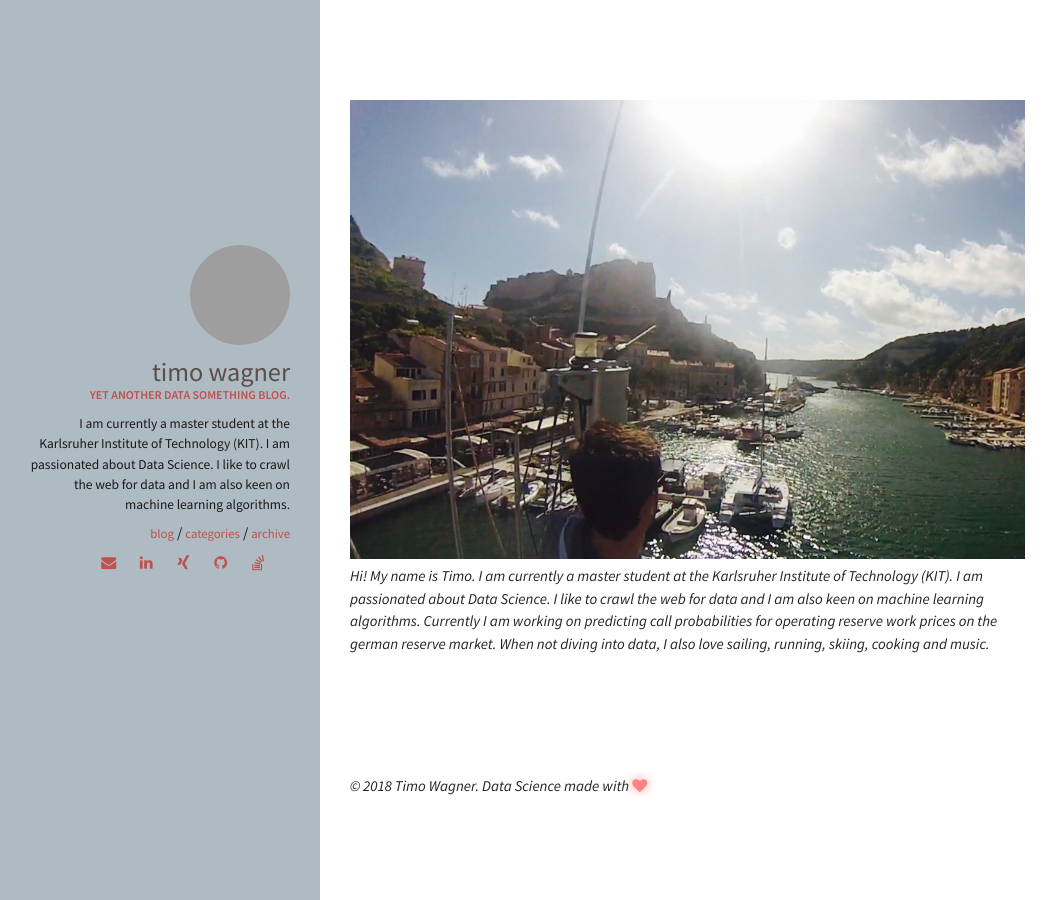
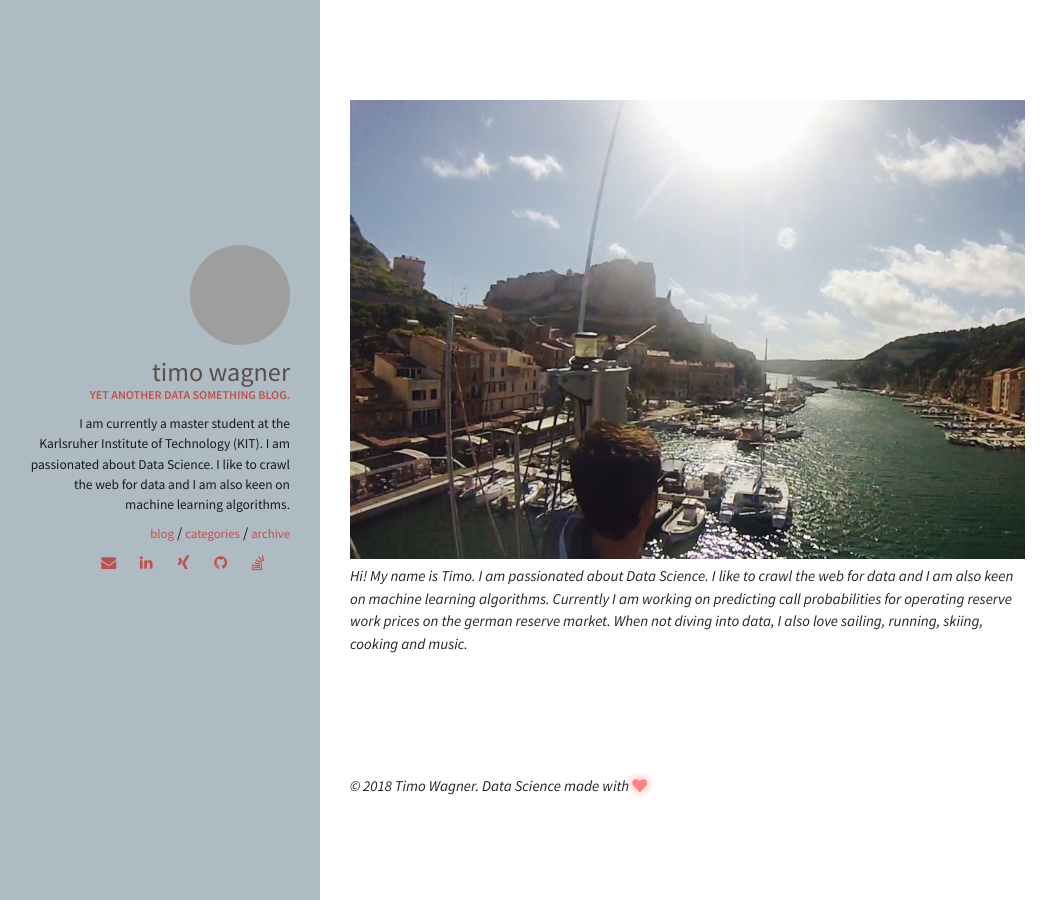
Before and after one commit to wagnertimo/wagnertimo.github.io, a Jekyll site: the page built from home/index.html, in a window 1280 px wide, cut to the strip 0-900 px from the top of the page. Shown: the whole strip, without its empty margins (0-1057 px from the left). Built offline with Jekyll 4.4.1, drawn with Linux system fonts in a browser that asks for light colours; grey boxes are pictures that could not be loaded.

Commit message:
Update index.html

```diff
--- a/home/index.html
+++ b/home/index.html
@@ -8,6 +8,6 @@ permalink: /home/
 <img src="/img/bg.jpg" alt="bg" style="width: 75%; center;"/>
 
 <div style="width:75%;">
-  Hi! My name is Timo. I am currently a master student at the Karlsruher Institute of Technology (KIT). I am passionated about Data Science. I like to crawl the web for data and I am also keen on machine learning algorithms.
+  Hi! My name is Timo. I am passionated about Data Science. I like to crawl the web for data and I am also keen on machine learning algorithms.
   Currently I am working on predicting call probabilities for operating reserve work prices on the german reserve market. When not diving into data, I also love sailing, running, skiing, cooking and music.
 </div>
```
